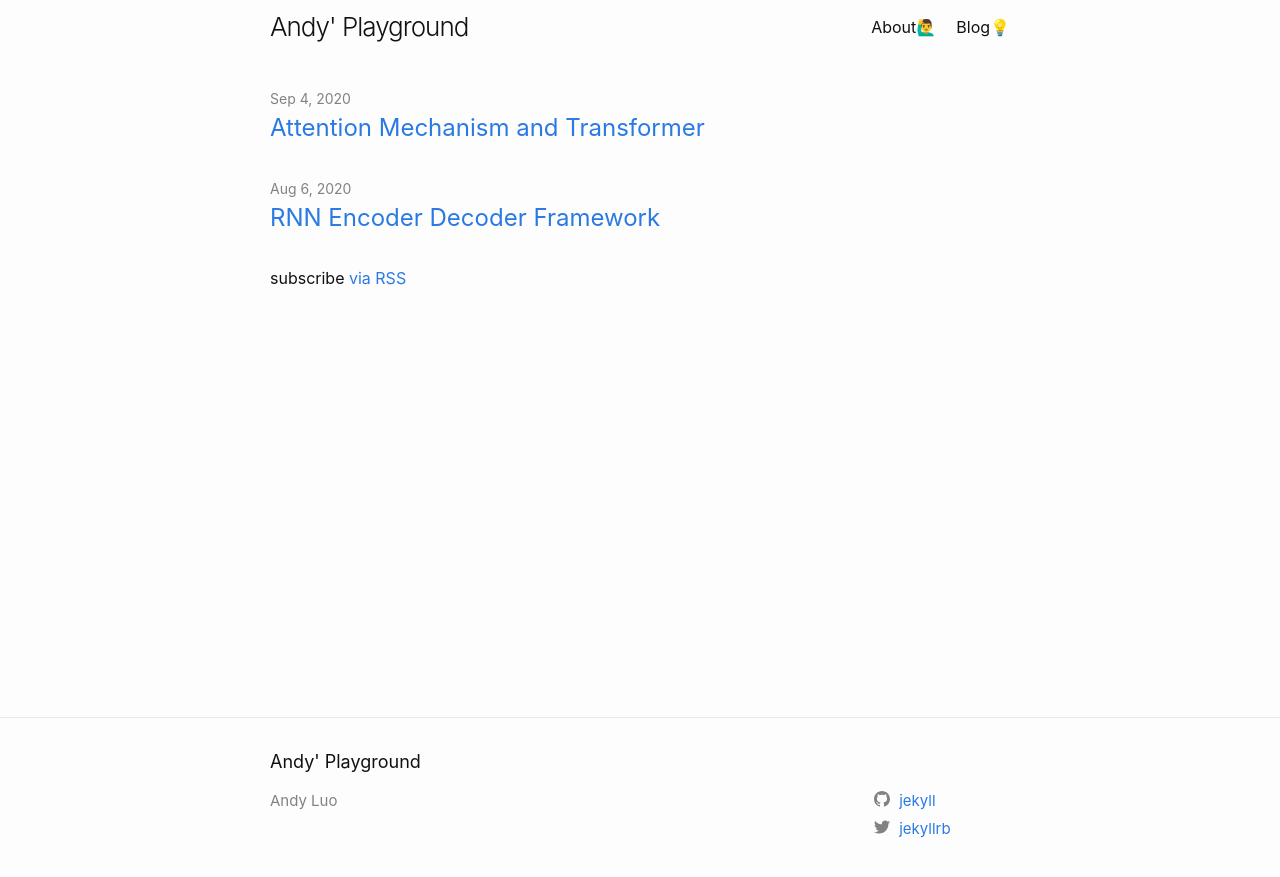
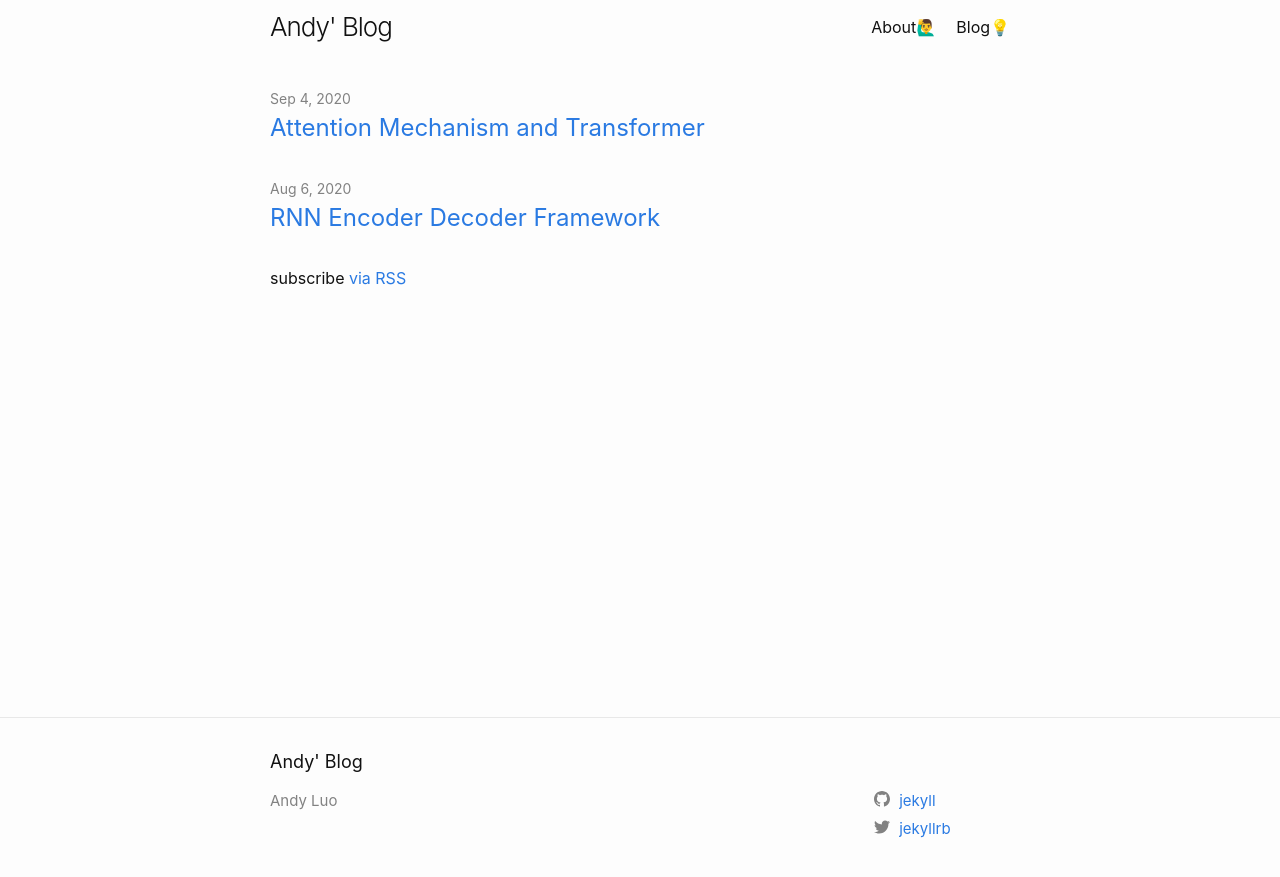
Before and after one commit to luciusluo/luciusluo.github.io, a Jekyll site: the page built from index.md, in a window 1280 px wide. Shown: the top 877 px of the page. Built offline with Jekyll 4.4.1, drawn with Linux system fonts in a browser that asks for light colours.

Commit message:
refactor

```diff
--- a/_config.yml
+++ b/_config.yml
@@ -13,8 +13,8 @@
 # you will see them accessed via {{ site.title }}, {{ site.email }}, and so on.
 # You can create any custom variable you would like, and they will be accessible
 # in the templates via {{ site.myvariable }}.
-title: Andy' Playground
-name: "Andy ' Blog"
+title: Andy' Blog
+# name: "Andy ' Blog"
 author: Andy Luo
 email: lucius0228@gmail.com
 baseurl: "" # the subpath of your site, e.g. /blog
```
